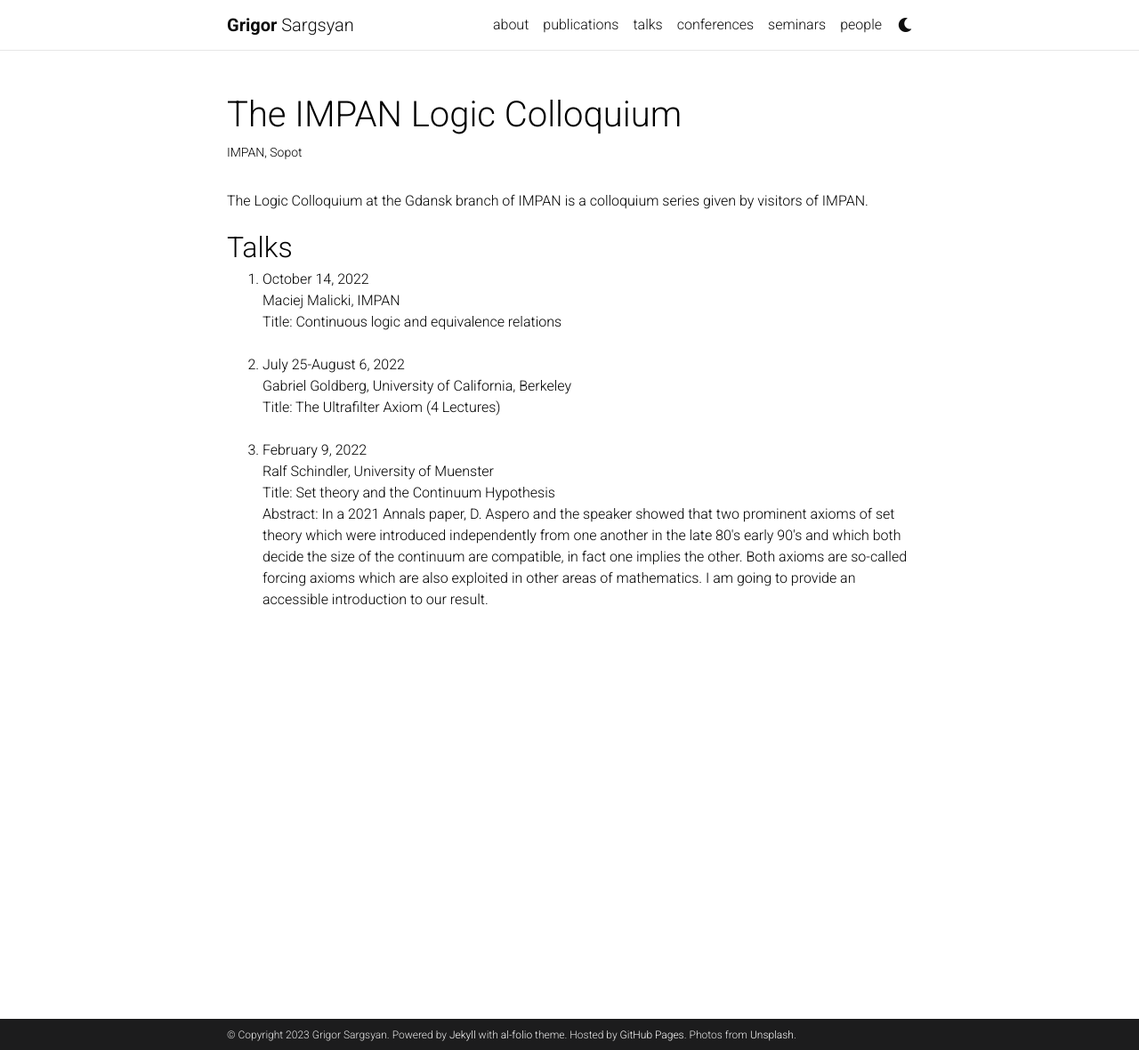
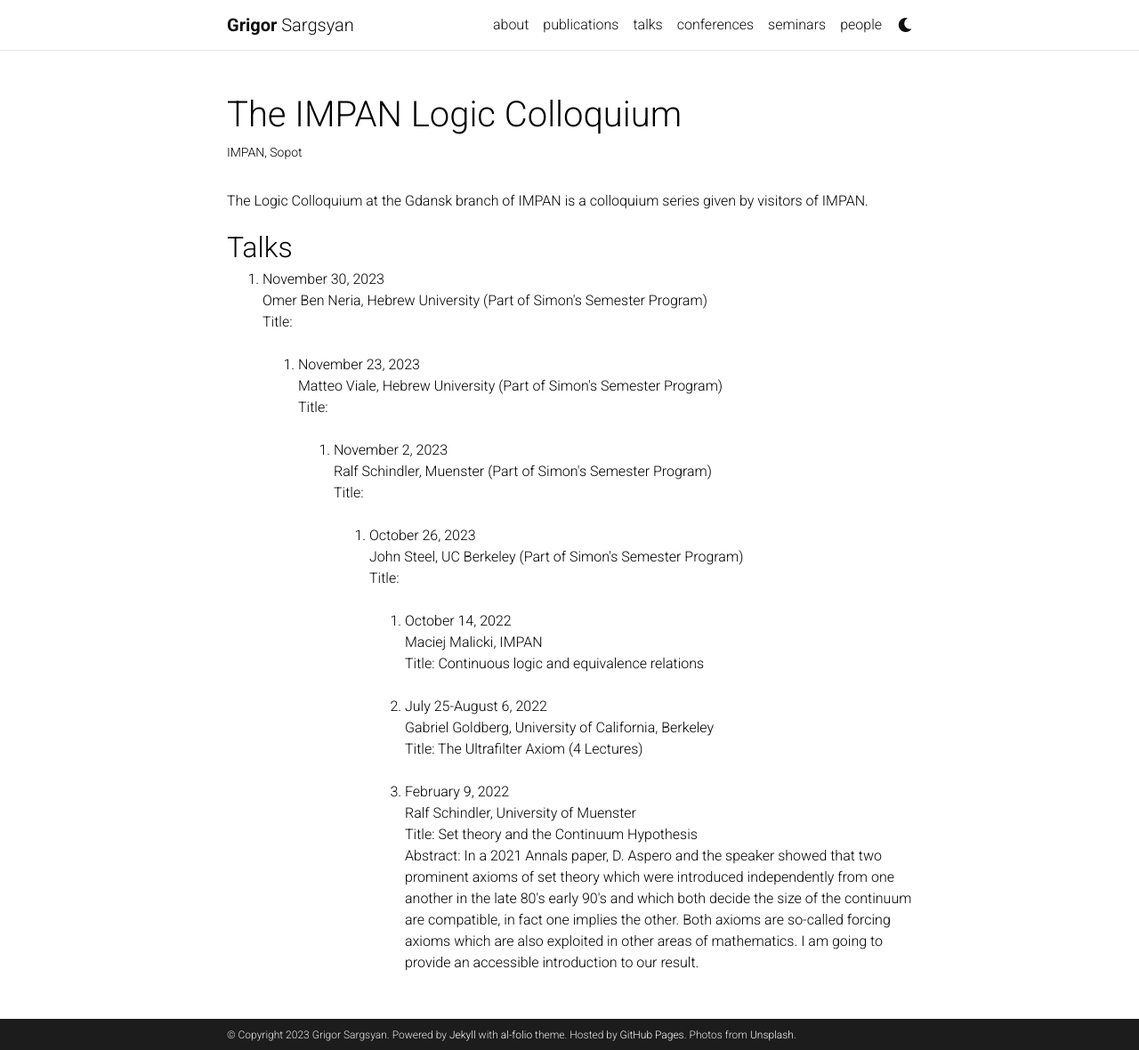
Before and after one commit to grigorsarg/grigorsarg.github.io, a Jekyll site: the page built from _seminars/LC.md, in a window 1280 px wide and 1180 px high. Shown: the whole window at 89% size. Built offline with Jekyll 4.4.1, drawn with Linux system fonts in a browser that asks for light colours; comment, search, counter and statistics services are not loaded; a style sheet for code colours, icons or effects is not loaded.

Commit message:
Update LC.md

```diff
--- a/_seminars/LC.md
+++ b/_seminars/LC.md
@@ -10,6 +10,26 @@ importance: 2
 The Logic Colloquium at the Gdansk branch of IMPAN is a colloquium series given by visitors of IMPAN.
 
 <font size="+3">Talks</font>
+
+<ol>
+<li> November 30, 2023<br>
+Omer Ben Neria, Hebrew University (Part of Simon's Semester Program)<br>
+  Title: </li><br>
+
+  <ol>
+<li> November 23, 2023<br>
+Matteo Viale, Hebrew University (Part of Simon's Semester Program)<br>
+  Title: </li><br>
+
+<ol>
+<li> November 2, 2023<br>
+Ralf Schindler, Muenster (Part of Simon's Semester Program)<br>
+  Title: </li><br>
+
+<ol>
+<li> October 26, 2023<br>
+John Steel, UC Berkeley (Part of Simon's Semester Program)<br>
+  Title: </li><br>
 
 <ol>
 <li> October 14, 2022<br>
```
